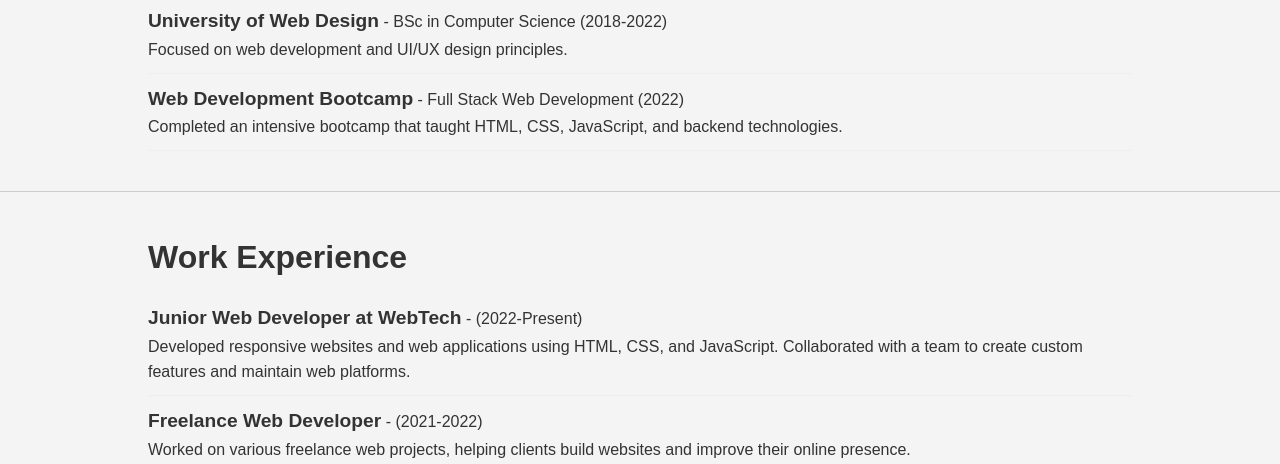
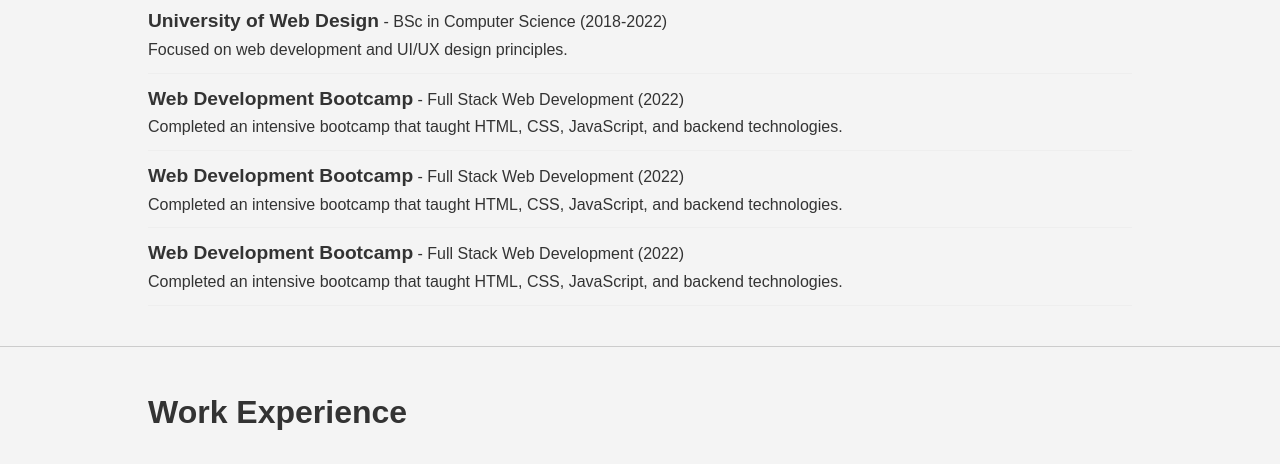
Before and after one commit to bamwru/resume, a plain HTML site: page index.html in a window 1280 px wide. Shown: the part 483-947 px from the top of the page. Drawn offline with Linux system fonts and the light colour scheme.

Commit message:
Update index.html

```diff
--- a/index.html
+++ b/index.html
@@ -34,6 +34,14 @@
                     <strong>Web Development Bootcamp</strong> - Full Stack Web Development (2022)
                     <p>Completed an intensive bootcamp that taught HTML, CSS, JavaScript, and backend technologies.</p>
                 </li>
+                <li>
+                    <strong>Web Development Bootcamp</strong> - Full Stack Web Development (2022)
+                    <p>Completed an intensive bootcamp that taught HTML, CSS, JavaScript, and backend technologies.</p>
+                </li>
+                <li>
+                    <strong>Web Development Bootcamp</strong> - Full Stack Web Development (2022)
+                    <p>Completed an intensive bootcamp that taught HTML, CSS, JavaScript, and backend technologies.</p>
+                </li>
             </ul>
         </div>
     </section>
@@ -45,10 +53,6 @@
                 <li>
                     <strong>Junior Web Developer at WebTech</strong> - (2022-Present)
                     <p>Developed responsive websites and web applications using HTML, CSS, and JavaScript. Collaborated with a team to create custom features and maintain web platforms.</p>
-                </li>
-                <li>
-                    <strong>Freelance Web Developer</strong> - (2021-2022)
-                    <p>Worked on various freelance web projects, helping clients build websites and improve their online presence.</p>
                 </li>
             </ul>
         </div>
```
